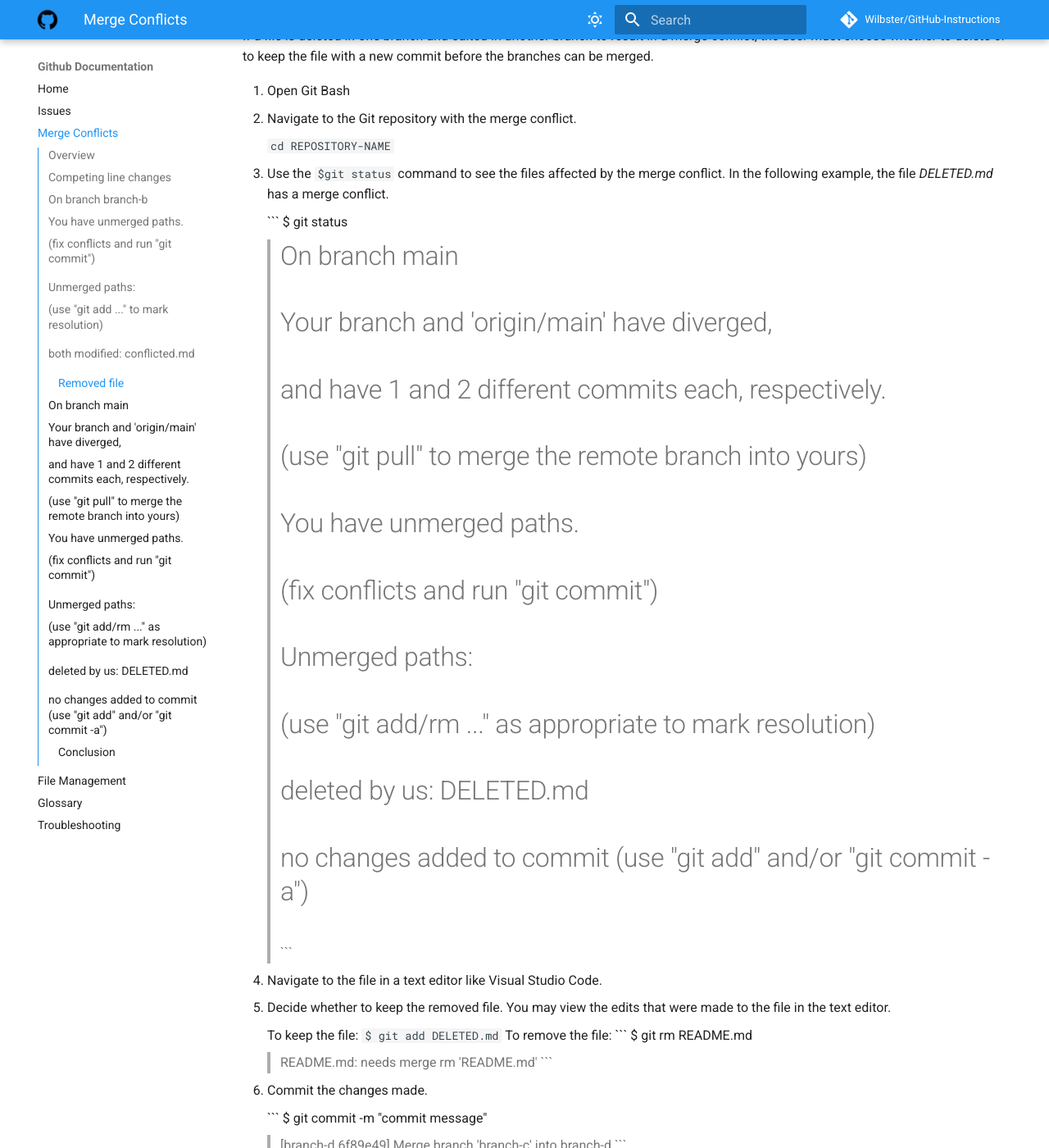
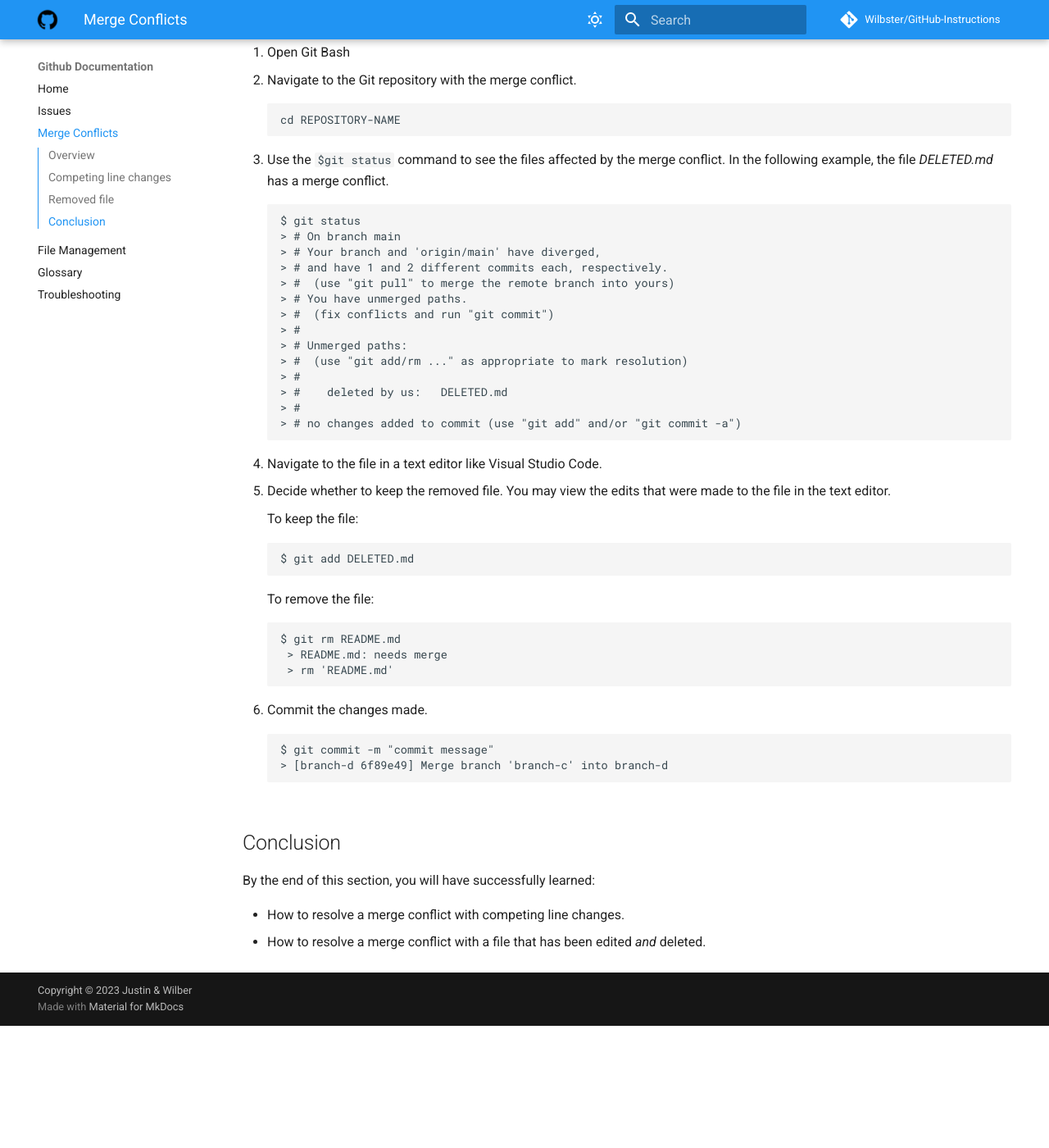
Before and after one commit to Wilbster/GitHub-Instructions, an MkDocs documentation site: the page built from docs/MergeConflicts.md, in a window 1280 px wide and 1400 px high, scrolled down 1780 px. Shown: the whole window at 82% size. Built offline with MkDocs 1.6.1 and Material for MkDocs 9.7.7, drawn with Linux system fonts in a browser that asks for light colours; comment, search, counter and statistics services are not loaded; after the commit the page ends 3031 px from its top, so only the background shows below that; some of the changed text lies outside the part shown.

````diff
--- a/docs/MergeConflicts.md
+++ b/docs/MergeConflicts.md
@@ -30,7 +30,7 @@
 3.  Use the `$ git status` command to see the files affected by the merge conflict. In this example, the file
 *conflicted.md* has a merge conflict.
 
-    ```
+     ```
      $ git status
      > # On branch branch-b
      > # You have unmerged paths.
@@ -42,7 +42,7 @@
      > # both modified:      conflicted.md
      > #
      > no changes added to commit (use "git add" and/or "git commit -a")
-    ```
+     ```
 
 4. Navigate to the file with merge conflicts with a text editor like Visual Studio Code.
 5. Search the file for the conflict marker `<<<<<<<`. The changes from the base branch are shown right after the line
@@ -74,7 +74,7 @@
 
 8. Commit your changes.
 
-     ```angular2html
+     ```
      $ git commit -m "commit message"
      ```
 
--- a/docs/task1.md
+++ /dev/null
@@ -1 +0,0 @@
-# Merge Conflicts
--- a/mkdocs.yml
+++ b/mkdocs.yml
@@ -17,6 +17,13 @@
   - pymdownx.tasklist:
       custom_checkbox: true
   - attr_list
+  - pymdownx.highlight:
+      anchor_linenums: true
+      line_spans: __span
+      pygments_lang_class: true
+  - pymdownx.inlinehilite
+  - pymdownx.snippets
+  - pymdownx.superfences
 
 theme:
   name: material
````
